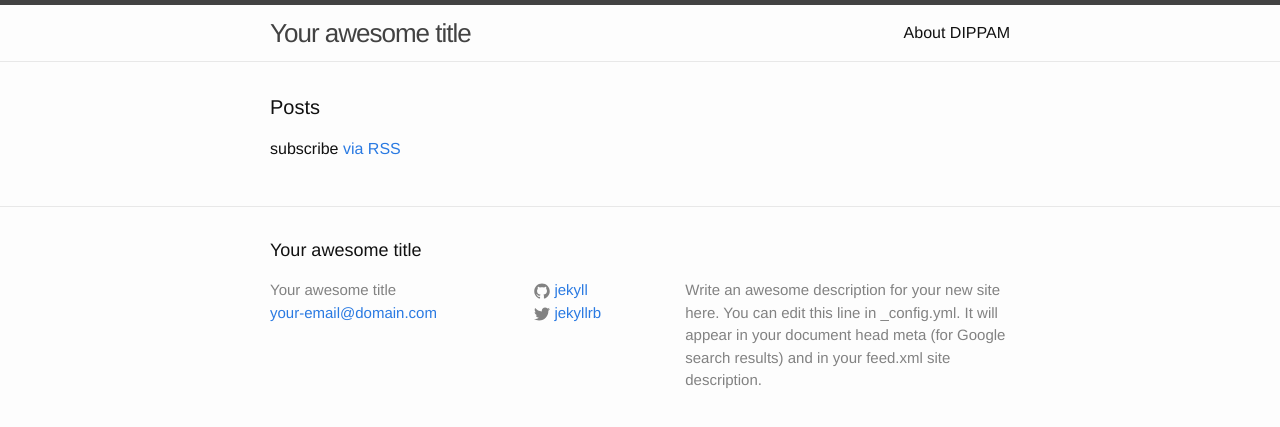
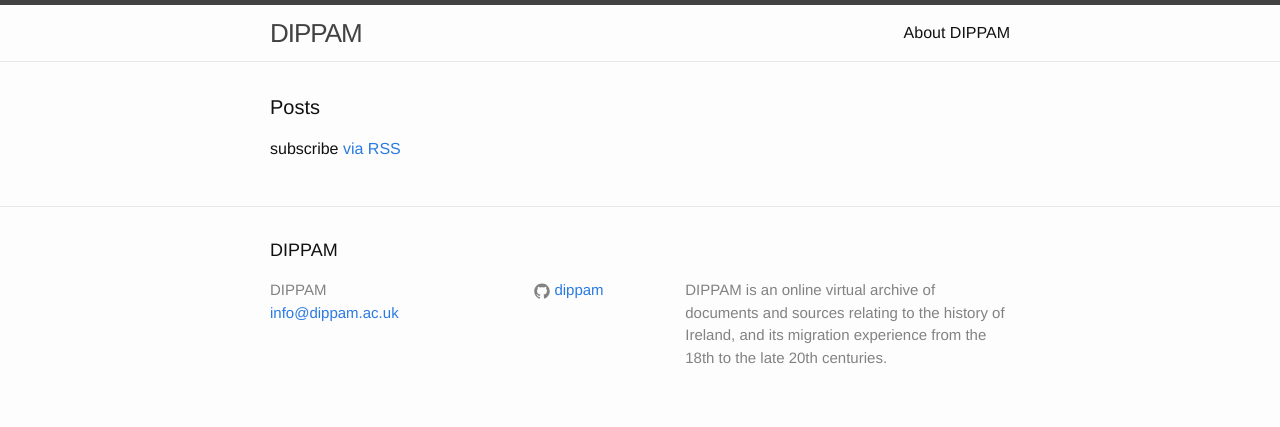
Before and after one commit to dippam/dippam.github.io, a Jekyll site: the page built from index.html, in a window 1280 px wide. Shown: the top 427 px of the page. Built offline with Jekyll 4.4.1, drawn with Linux system fonts in a browser that asks for light colours.

Commit message:
Update config.yml

```diff
--- a/_config.yml
+++ b/_config.yml
@@ -1,21 +1,8 @@
-# Welcome to Jekyll!
-#
-# This config file is meant for settings that affect your whole blog, values
-# which you are expected to set up once and rarely need to edit after that.
-# For technical reasons, this file is *NOT* reloaded automatically when you use
-# 'jekyll serve'. If you change this file, please restart the server process.
-
-# Site settings
-title: Your awesome title
-email: your-email@domain.com
-description: > # this means to ignore newlines until "baseurl:"
-  Write an awesome description for your new site here. You can edit this
-  line in _config.yml. It will appear in your document head meta (for
-  Google search results) and in your feed.xml site description.
-baseurl: "" # the subpath of your site, e.g. /blog
-url: "http://yourdomain.com" # the base hostname & protocol for your site
-twitter_username: jekyllrb
-github_username:  jekyll
-
-# Build settings
+title: DIPPAM
+email: info@dippam.ac.uk
+description: >
+  DIPPAM is an online virtual archive of documents and sources relating to the history of Ireland, and its migration experience from the 18th to the late 20th centuries.
+baseurl: ""
+url: "http://www.dippam.ac.uk"
+github_username:  dippam
 markdown: kramdown
```
